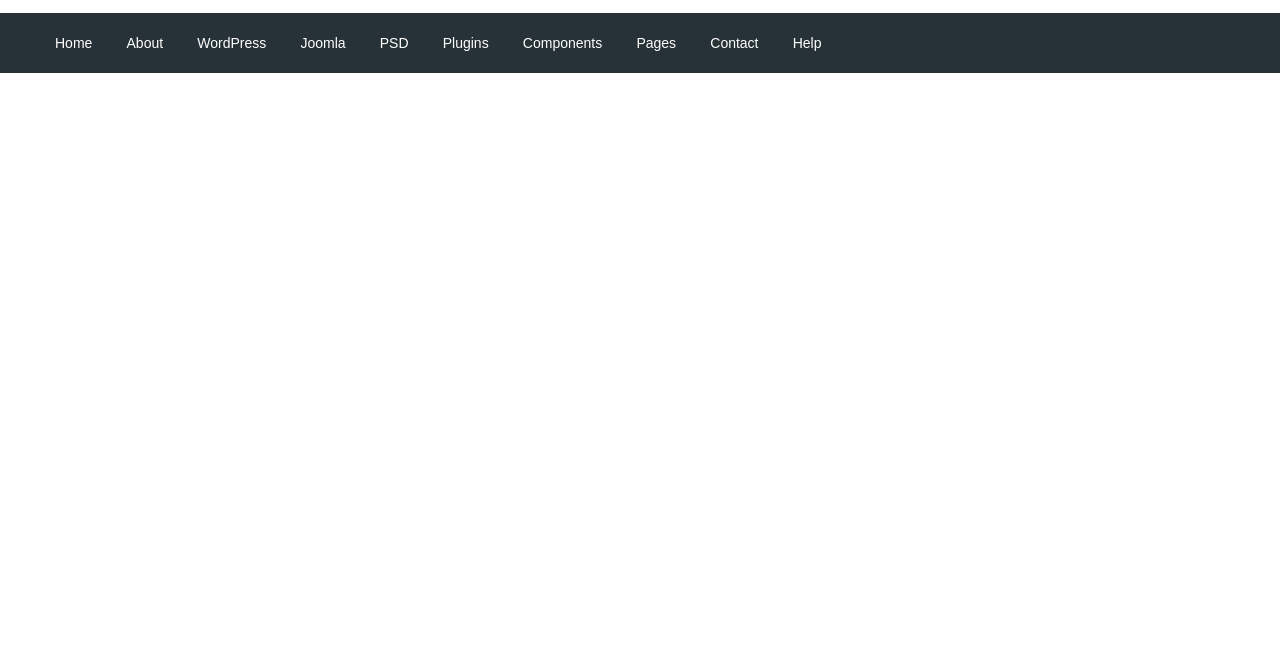
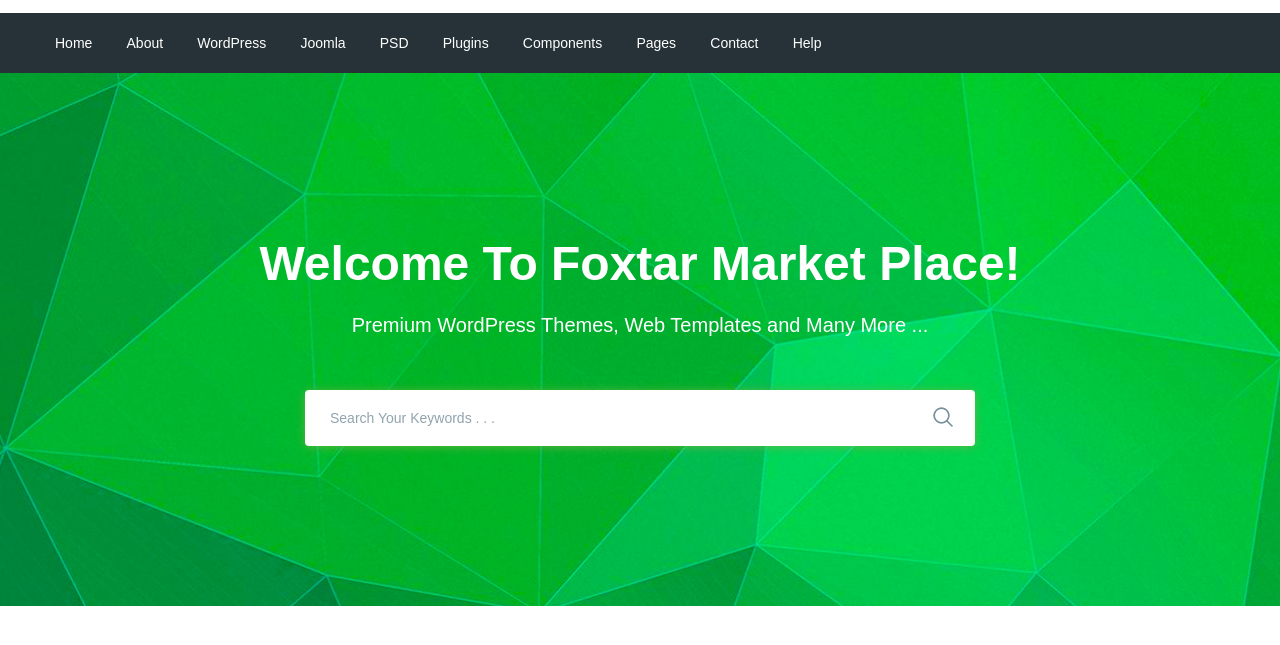
Before and after one commit to antegorov/Moderno_new, a website: page app/index.html in a window 1280 px wide. Shown: the part 77-722 px from the top of the page. Drawn offline with nearby package versions, Linux system fonts and the light colour scheme; files that its build step writes are made by us from their sources.

Commit message:
added search section

```diff
--- a/app/index.html
+++ b/app/index.html
@@ -76,9 +76,30 @@
         </nav>
       </div>
     </div>
+  </header>
+  <section class="search" style="background-image: url(images/search-bg.jpg);">
+    <div class="container">
+      <div class="search__inner">
+        <div class="search__inner-title">
+          Welcome To Foxtar Market Place!
+        </div>
+        <div class="search__inner-text">
+          Premium WordPress Themes, Web Templates and Many More ...
+        </div>
+        <div class="search__inner-form">
+          <form>
+            <input type="text" placeholder="Search Your Keywords . . ." required>
+            <button type="submit">
+              <img src="images/icons/search.png" alt="">
+            </button>
+          </form>
+        </div>
+      </div>
+    </div>
+  </section>
 
 
-  </header>
+
 
   <script src="https://ajax.googleapis.com/ajax/libs/jquery/3.6.0/jquery.min.js"></script>
   <script src="js/libs.min.js"></script>
--- a/app/scss/style.scss
+++ b/app/scss/style.scss
@@ -2,22 +2,23 @@
 @import 'global';
 @import 'fonts';
 
-.header__top-inner{
+.header__top-inner {
   display: flex;
   justify-content: space-between;
   height: 90px;
   align-items: center;
 }
 
-.header__text{
+.header__text {
   margin-left: auto;
   margin-right: 50px;
-  span{
+
+  span {
     color: $red;
   }
 }
 
-.header__btn{
+.header__btn {
   padding: 4px;
   width: 72px;
   border-radius: 4px;
@@ -26,34 +27,99 @@
   font-size: 12px;
 }
 
-.header__btn-login{
+.header__btn-login {
   background-color: $green;
 }
 
-.header__btn-register{
+.header__btn-register {
   background-color: $red;
   margin-left: 7px;
 }
 
-.header__menu{
+.header__menu {
   background-color: $bg;
 }
 
-.menu{
+.menu {
   display: flex;
   align-items: center;
   height: 60px;
 }
 
-.menu__list{
-  li{
+.menu__list {
+  li {
     display: inline-block;
-    & + li{
+
+    & + li {
       margin-left: 30px;
     }
   }
-  a{
+
+  a {
     color: #fff;
     font-size: 14px;
   }
 }
+
+.search {
+
+  background-repeat: no-repeat;
+  background-size: cover;
+  background-position: center;
+  min-height: 533px;
+}
+
+.search__inner {
+  padding: 155px 0 100px;
+  color: #fff;
+  text-align: center;
+
+  &-title {
+    font-size: 48px;
+    font-weight: 700;
+    margin-bottom: 10px;
+    line-height: 72px;
+  }
+
+  &-text {
+    font-size: 20px;
+    font-weight: 500;
+    margin-bottom: 50px;
+    line-height: 30px;
+  }
+
+  &-form {
+    max-width: 670px;
+    width: 100%;
+    margin: 0 auto;
+    position: relative;
+    input {
+      display: block;
+      width: 100%;
+      box-shadow: 0px 1px 10px 0px rgba(124, 178, 64, 0.75);
+      border-radius: 4px;
+      height: 56px;
+      border: none;
+      font-size: 14px;
+      font-weight: 500;
+      outline: none;
+      padding-left: 25px;
+      padding-right: 60px;
+      &:focus{
+        border: 1px solid #000;
+      }
+      &::placeholder {
+        color: #90a4ae;
+        font-weight: 500;
+
+      }
+    }
+    button{
+      position: absolute;
+      border: none;
+      background-color: transparent;
+      right: 16px;
+      top: 16px;
+    }
+  }
+}
```
Also changed, not shown: app/images/icons/search.png (added), app/images/icons/search.svg (added), app/images/search-bg.jpg (added).
